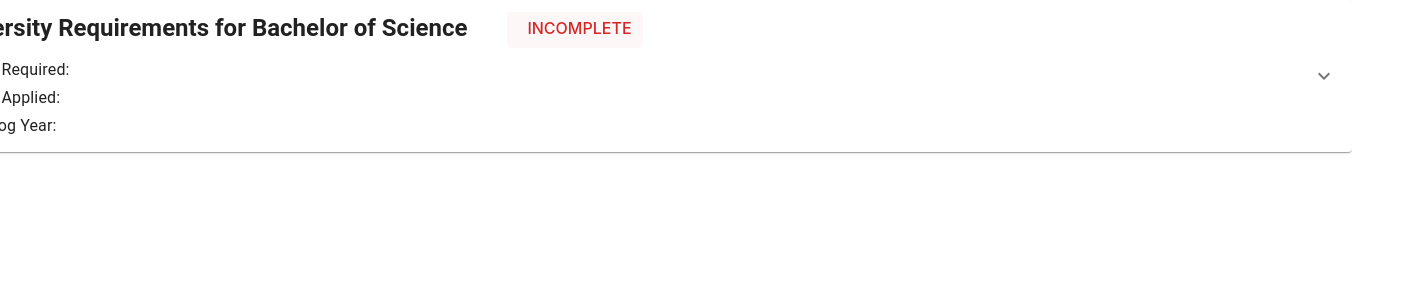
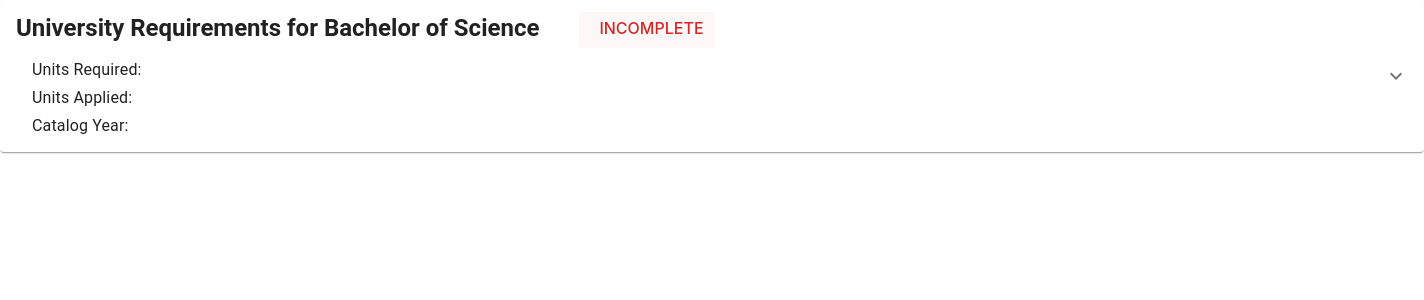
Before and after one commit to tomli380576/ecs164-final, a React (Vite) app: page / in a window 1280 px wide. Shown: the top 300 px of the page, 1424 px wide, since content can reach past the window. Built offline with nearby package versions, Linux system fonts and the light colour scheme.

Commit message:
removed extra filtering for app.tsx Requirement Accordion Fixes #5

```diff
--- a/src/App.tsx
+++ b/src/App.tsx
@@ -3,23 +3,11 @@ import logo from './logo.svg'
 import './App.css'
 import { TestComponent } from './TestComponent';
 import { Requirement } from './Requirement'
-import { Stack } from "@mui/material";
 
 function App() {
 
   return (
-    <div>
-      <Stack
-        direction="column"
-        justifyContent="center"
-        alignItems="center"
-        spacing={1}
-      >
-        <Requirement/>
-      </Stack>
-
-    </div>
-
+    <Requirement/>
   )
 }
 
```
